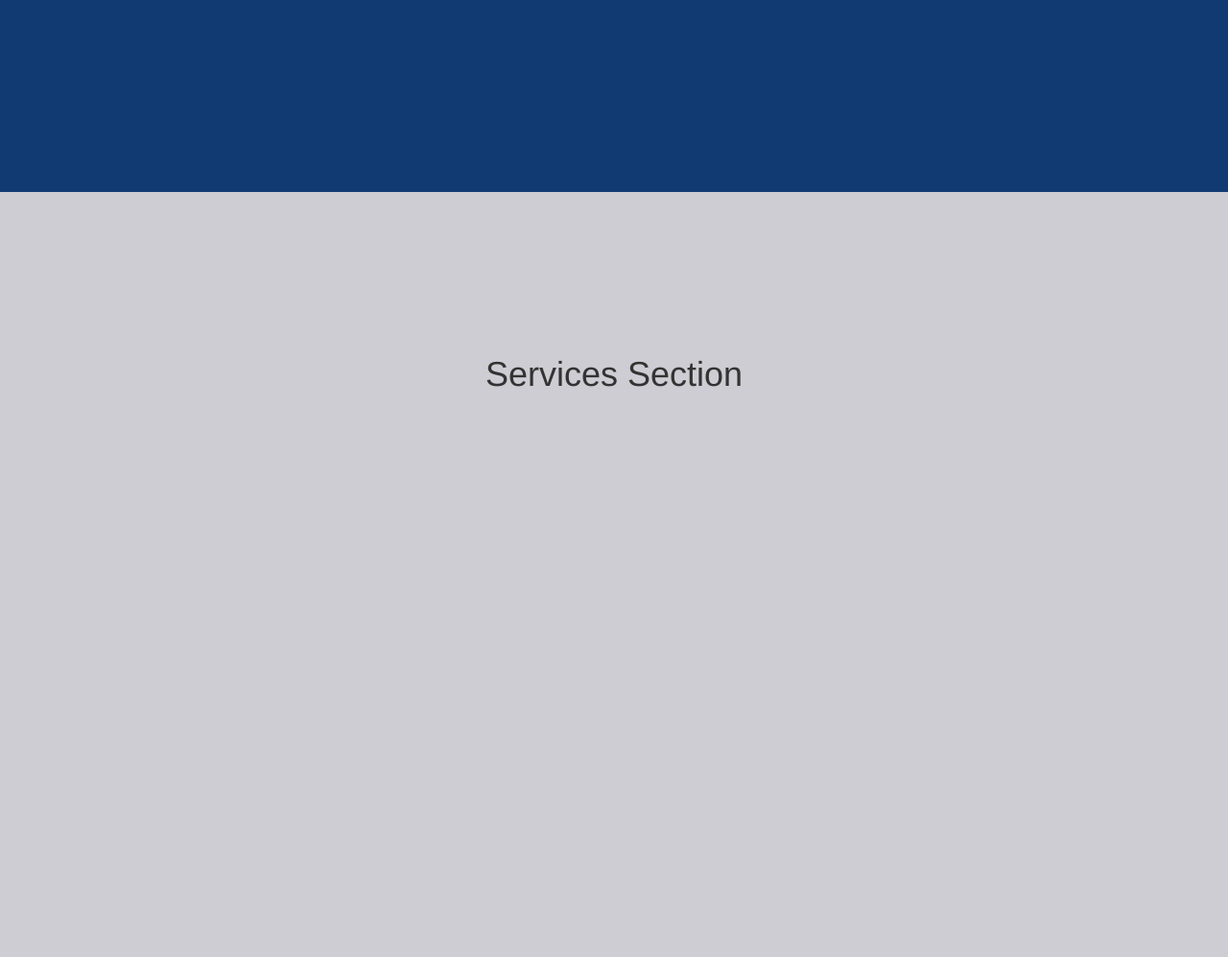
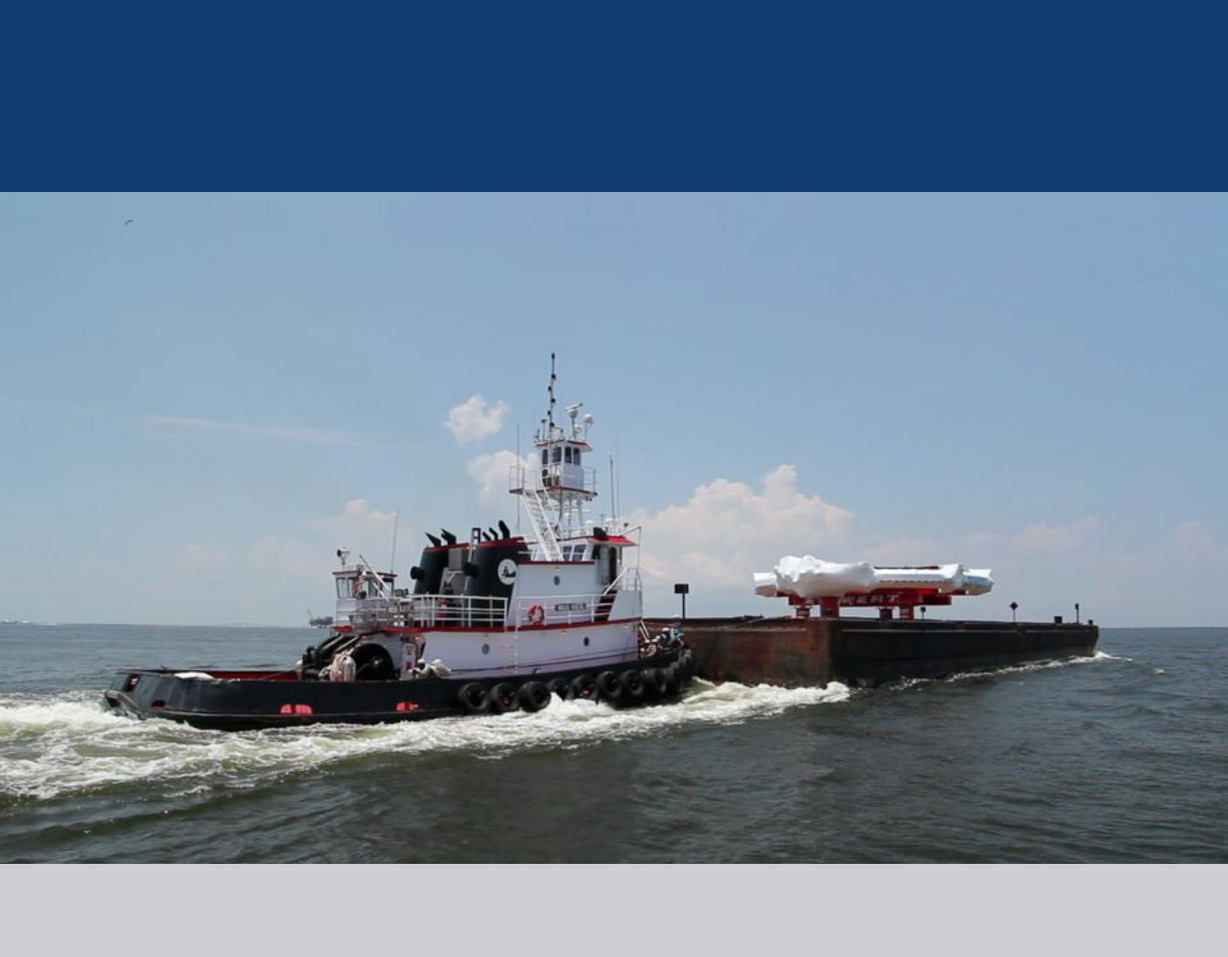
Before and after one commit to Dasha07/JolietBoatstore, a Django app: page / in a window 1280 px wide. Shown: the part 2120-3117 px from the top of the page at 96% size. Run offline with Django 3.2, Linux system fonts and the light colour scheme.

Commit message:
few bug fixses

```diff
--- a/store/apps/boat_app/static/boat_app/stylesheets/css/contact.css
+++ b/store/apps/boat_app/static/boat_app/stylesheets/css/contact.css
@@ -74,7 +74,7 @@
   background: rgba(9,8,77,0.7);
 }
 
-#map-canvas {
+#map-canvas, .iframe {
   width: 100%;
   height: 135px;
   margin-bottom: 15px;
--- a/store/apps/boat_app/static/boat_app/stylesheets/css/indexstyle.css
+++ b/store/apps/boat_app/static/boat_app/stylesheets/css/indexstyle.css
@@ -10,6 +10,9 @@
 }
 .top-nav-collapse {
     padding: auto 15px;
+}
+@-ms-viewport{
+  width: device-width;
 }
 
 #header {
@@ -35,7 +38,7 @@
 }
 
 #parallax_2 {
-    background-image: url("../images/background_2.jpg");
+    background-image: url("../images/Muon-move-river-2-mr.jpg");
 }
 
 #welcome {
--- a/store/apps/boat_app/templates/boat_app/index.html
+++ b/store/apps/boat_app/templates/boat_app/index.html
@@ -8,6 +8,7 @@
         <link href="{% static 'boat_app/stylesheets/css/indexstyle.css' %}" rel="stylesheet">
         <link href="{% static 'boat_app/stylesheets/css/contact.css' %}" rel="stylesheet">
         <meta name="viewport" content="width=device-width, initial-scale=1">
+
 
         <title>Parallax Testing</title>
     </head>
@@ -66,6 +67,7 @@
                 </div>
             </div>
         </section>
+        <div class="parallax" id="parallax_2"></div>
         <section id="services" class="services-section">
             <div class="container">
                 <div class="row">
@@ -82,7 +84,7 @@
                         <h1>Contact <i class="fa fa-paper-plane-o"></i></h1>
                     </div>
                 </div>
-                <div id="map-canvas"><iframe src="https://www.google.com/maps/embed?pb=!1m18!1m12!1m3!1d4972.959489325538!2d-88.10210553397894!3d41.5076664962236!2m3!1f0!2f0!3f0!3m2!1i1024!2i768!4f13.1!3m3!1m2!1s0x880e6152531e6867%3A0x26c5c0e5b296f61c!2sJoliet+Boat+Store!5e0!3m2!1sen!2sus!4v1489092543423" width="1138" height="132" frameborder="0" style="border:0" allowfullscreen></iframe></div>
+                <div id="map-canvas"><iframe id="map-canvas" src="https://www.google.com/maps/embed?pb=!1m18!1m12!1m3!1d4972.959489325538!2d-88.10210553397894!3d41.5076664962236!2m3!1f0!2f0!3f0!3m2!1i1024!2i768!4f13.1!3m3!1m2!1s0x880e6152531e6867%3A0x26c5c0e5b296f61c!2sJoliet+Boat+Store!5e0!3m2!1sen!2sus!4v1489092543423" width="1138" height="132" frameborder="0" style="border:0" allowfullscreen></iframe></div>
                 <div class="row">
                     <form method="post" action="https://formspree.io/dasha.daniyalian@gmail.com"  name="contactform" id="contactform">
                         <div class="col-md-6">
--- a/store/apps/boat_app/views.py
+++ b/store/apps/boat_app/views.py
@@ -4,6 +4,7 @@ import smtplib
 from django.shortcuts import render, redirect
 from django.contrib import messages
 from django.contrib.messages import get_messages
+from django.core.exceptions import ValidationError
 
 from django.core.mail import send_mail
 from email.mime.text import MIMEText
@@ -50,29 +51,5 @@ def submit_contact_form(request):
     if get_messages(request):
         return redirect('/contact')
 
-    # # Create a text/plain message
-    # msg = MIMEText(form['message'])
-    #
-    # # me == the sender's email address
-    # # you == the recipient's email address
-    # msg['Subject'] = 'The contents of %s' % msg
-    # msg['From'] = form['email']
-    # msg['To'] = 'ambrosecoc@gamil.com'
-    #
-    # # Send the message via our own SMTP server, but don't include the
-    # # envelope header.
-    # s = smtplib.SMTP('localhost:8000')
-    # s.sendmail(form['email'], ['ambrosecoc@gamil.com'], msg.as_string())
-    # s.quit()
-    # send_mail(
-    #     'Subject here',
-    #     form['message'],
-    #     'ambrosecoc@gmailcom',
-    #     ['ambrosecoc@gmail.com'],
-    #     fail_silently=False,
-    # )
-
-    return redirect('/contact')
-
 def test(request):
     return render(request, "boat_app/test.html")
```
Also changed, not shown: 1 other file.
